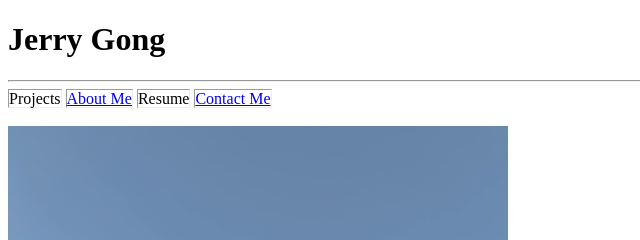
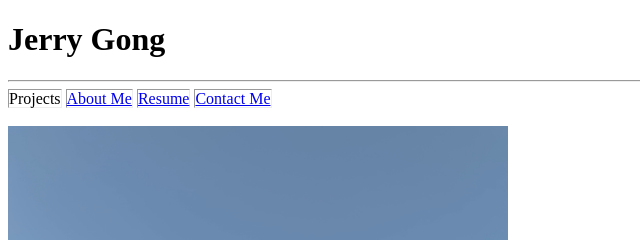
Before and after one commit to JGong7/cse134b-hw5final, a plain HTML site: page index.html in a window 1280 px wide. Shown: the top 240 px of the page, 0-640 px from the left. Drawn offline with Linux system fonts and the light colour scheme.

Commit message:
Update index.html

```diff
--- a/index.html
+++ b/index.html
@@ -18,7 +18,7 @@
             <hr>
             <span>Projects</span>
             <a href="AboutMe.html"><span>About Me</span></a>
-            <span>Resume</span>
+            <a href="Resume.html"><span>Resume</span></a>
             <a href="ContactMe.html"><span>Contact Me</span></a>
         </header>
 
```
